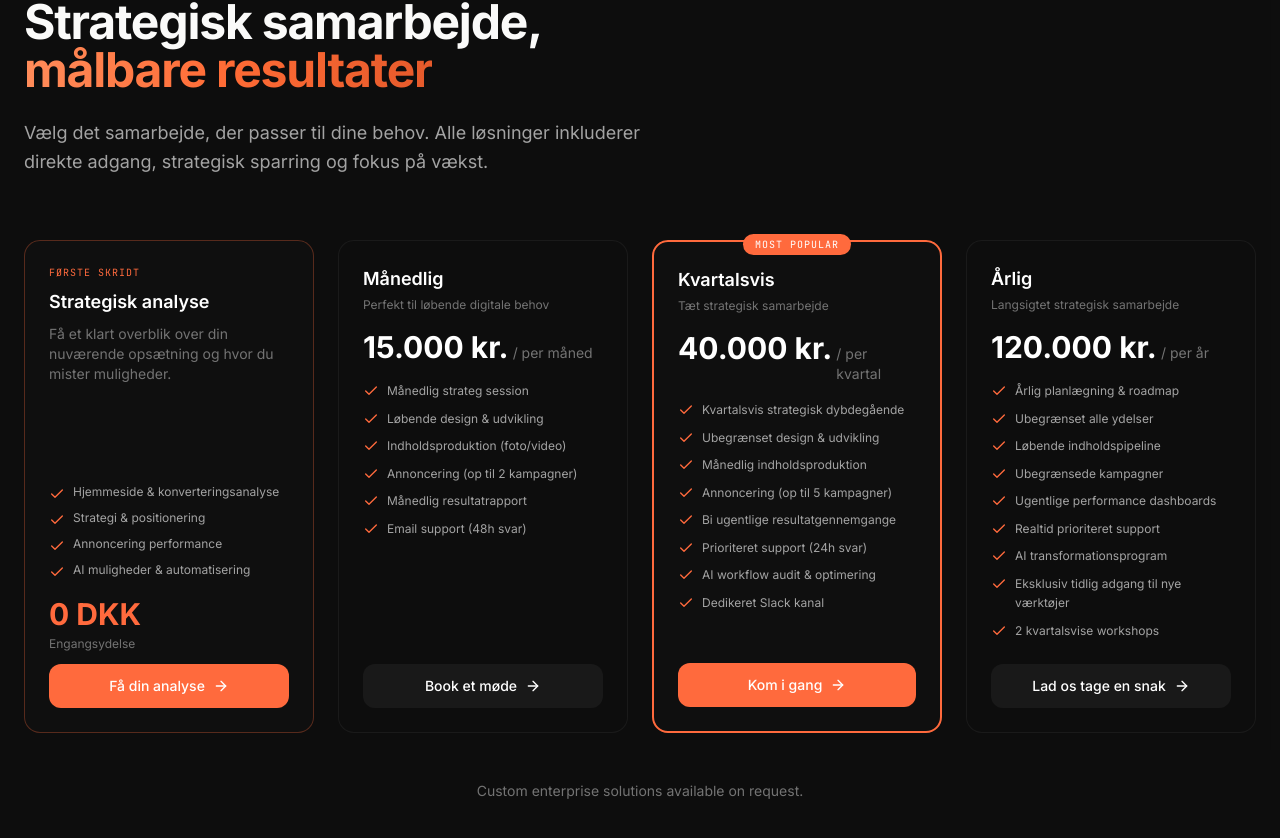
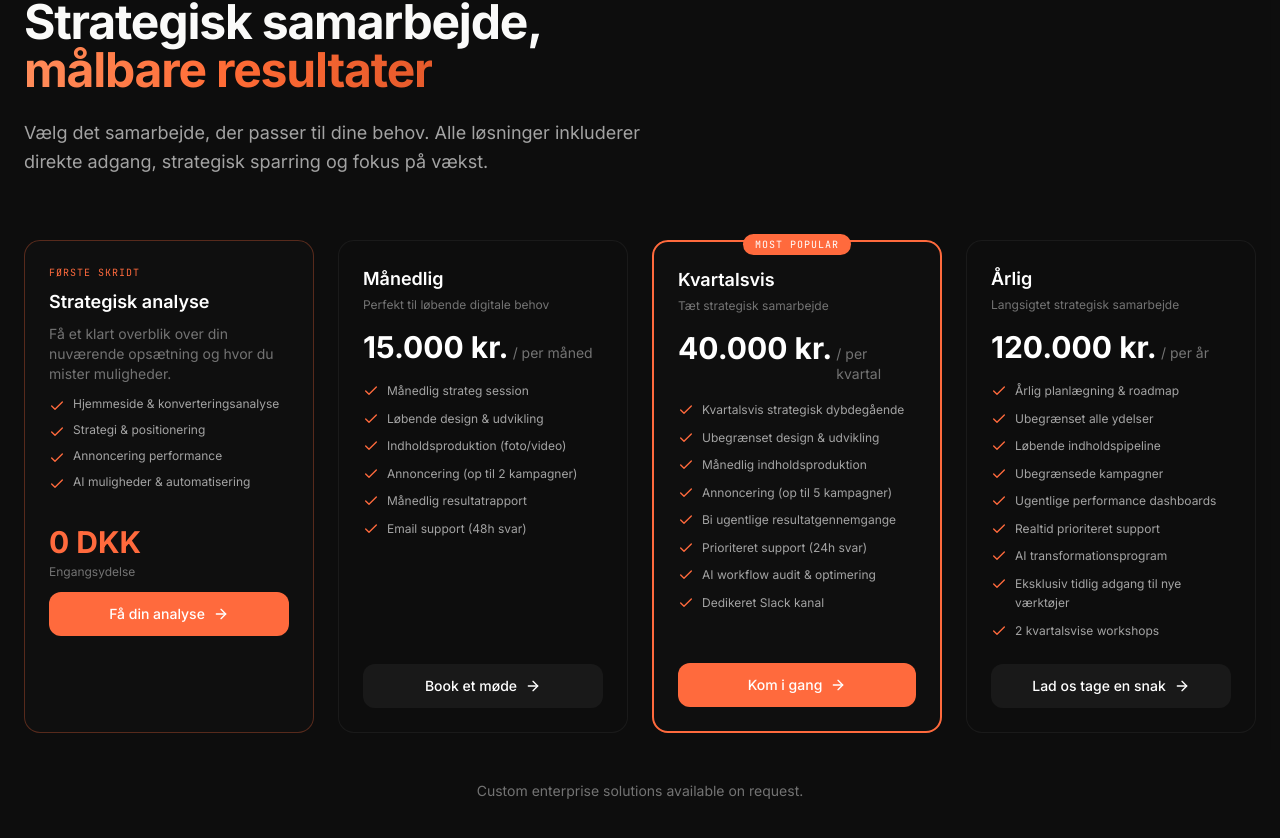
Before and after one commit to hejculto/premium-site, a Next.js app: page / in a window 1280 px wide. Shown: the part 6617-7455 px from the top of the page. Built offline with nearby package versions, Linux system fonts and the light colour scheme.

Commit message:
Fix card layout: use justify-start instead of flex-grow stretch

```diff
--- a/src/components/AdvisoryPlans.tsx
+++ b/src/components/AdvisoryPlans.tsx
@@ -57,7 +57,7 @@ export function AdvisoryPlans() {
             whileInView={{ opacity: 1, y: 0 }}
             viewport={{ once: true }}
             transition={{ duration: 0.6 }}
-            className="bg-[#0f0f0f] rounded-2xl p-6 border border-[#ff6a3d]/30 flex flex-col"
+            className="bg-[#0f0f0f] rounded-2xl p-6 border border-[#ff6a3d]/30 flex flex-col justify-start"
           >
             <span className="text-[10px] font-mono uppercase tracking-wider text-[#ff6a3d] mb-2 block">
               FØRSTE SKRIDT
@@ -65,7 +65,7 @@ export function AdvisoryPlans() {
             <h3 className="text-lg font-semibold text-white mb-2">
               Strategisk analyse
             </h3>
-            <p className="text-neutral-500 text-sm mb-3 flex-grow">
+            <p className="text-neutral-500 text-sm mb-3">
               Få et klart overblik over din nuværende opsætning og hvor du mister muligheder.
             </p>
             <ul className="space-y-2 mb-4">
@@ -76,7 +76,7 @@ export function AdvisoryPlans() {
                 </li>
               ))}
             </ul>
-            <div className="mt-auto">
+            <div className="mt-4">
               <div className="text-3xl font-bold text-[#ff6a3d] mb-1">0 DKK</div>
               <p className="text-xs text-neutral-500 mb-3">Engangsydelse</p>
               <motion.button
```
